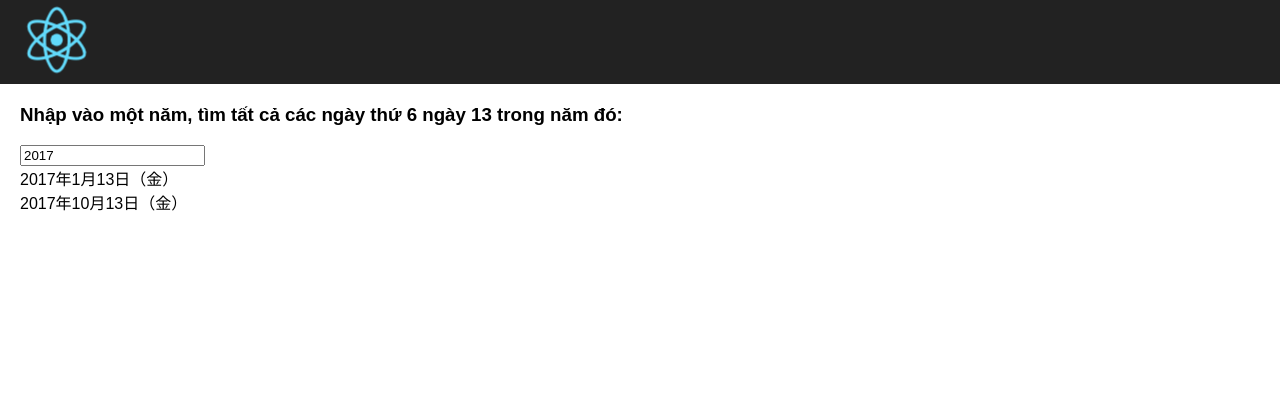
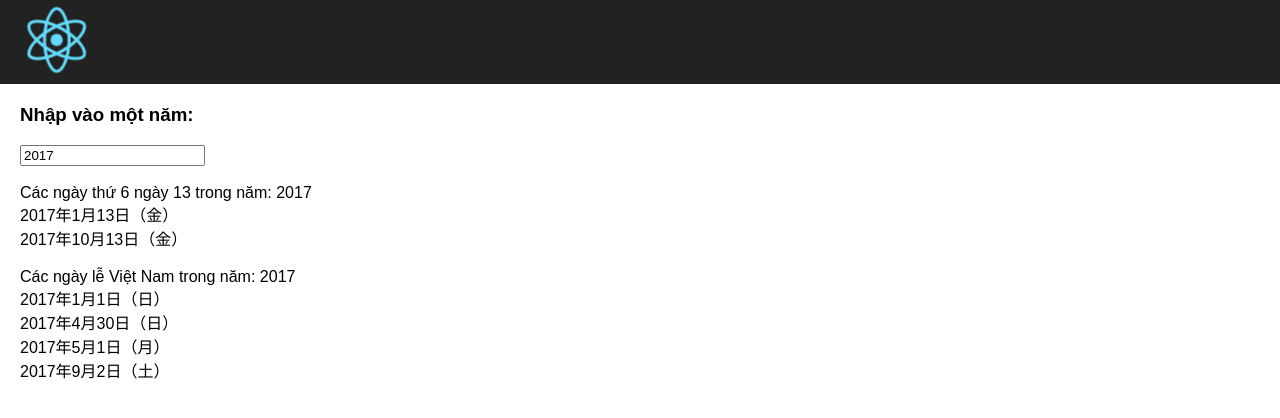
Before and after one commit to ivantran2290/react-app, a React (Create React App) app: page / in a window 1280 px wide. Shown: the top 418 px of the page. Built offline with nearby package versions, Linux system fonts and the light colour scheme.

Commit message:
#add thu6 ngay3 app

```diff
--- a/src/containers/LearningApp.js
+++ b/src/containers/LearningApp.js
@@ -50,21 +50,49 @@ class LearningApp extends React.Component {
     return kq;
   }
 
+  cacNgayLeVietNam(nam){
+    //Khai bao bien ngay kq
+    let kq = [];
+    //Tết Dương Lịch
+    kq.push(CommonUtils.jpDateFormat(nam, 0, 1));
+    //Ngày Giải phóng miền Nam, Thống nhất đất nước
+    kq.push(CommonUtils.jpDateFormat(nam, 3, 30));
+    //Ngày Quốc tế Lao động
+    kq.push(CommonUtils.jpDateFormat(nam, 4, 1));
+    //Ngày Quốc khánh
+    kq.push(CommonUtils.jpDateFormat(nam, 8, 2));
+
+    return kq;
+  }
+
+  showList(inList){
+    var outList = [];
+    for (var i = 0; i < inList.length; i++) {
+      outList.push(<div>{inList[i]}</div>);
+    }
+    return outList;
+  }
+
   handleChange(e) {
     this.setState({text: e.target.value});
   }
 
   render() {
     var kq = this.timThu6Ngay13TrongNam(this.state.text);
-    var list = [];
-    for (var i = 0; i < kq.length; i++) {
-      list.push(<div>{kq[i]}</div>);
-    }
+    var thu6Ngay13List = this.showList(kq);
+    kq = this.cacNgayLeVietNam(this.state.text);
+    var cacNgayLeList = this.showList(kq);
     return (
       <div>
-        <h3>Nhập vào một năm, tìm tất cả các ngày thứ 6 ngày 13 trong năm đó:</h3>
+        <h3>Nhập vào một năm:</h3>
         <input onChange={this.handleChange} value={this.state.text} />
-        <div>{list}</div>
+        <br/>
+        <br/>
+        <div>Các ngày thứ 6 ngày 13 trong năm: {this.state.text}</div>
+        <div>{thu6Ngay13List}</div>
+        <br/>
+        <div>Các ngày lễ Việt Nam trong năm: {this.state.text}</div>
+        <div>{cacNgayLeList}</div>
       </div>
     );
   }
```
